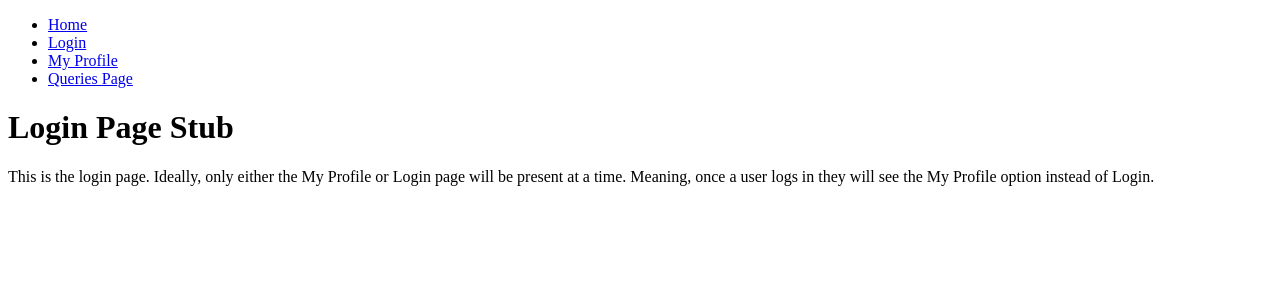
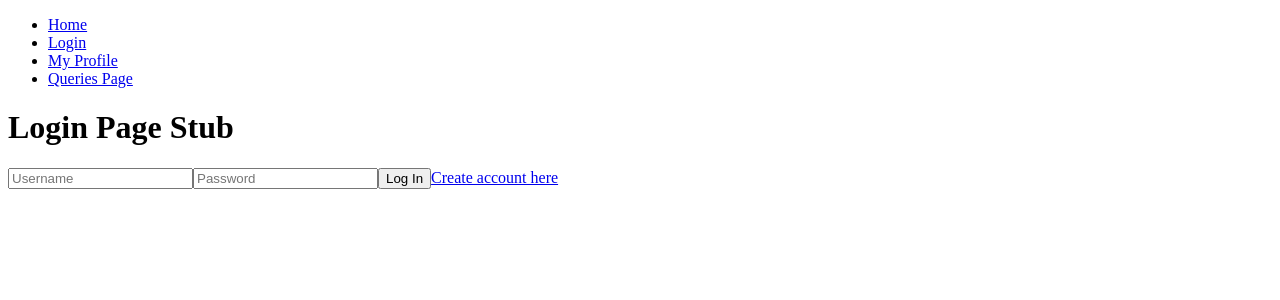
Before and after one commit to GoonerBrian/CIS4301-Group-11, a React (Create React App) app in the folder frontend/: page /login in a window 1280 px wide. Shown: the top 300 px of the page. Built offline with nearby package versions, Linux system fonts and the light colour scheme.

Commit message:
added places for login info and link to create account

```diff
--- a/frontend/src/pages/LoginPage.js
+++ b/frontend/src/pages/LoginPage.js
@@ -1,8 +1,24 @@
+import {useState} from 'react';
+import {Link} from 'react-router-dom';
 const LoginPage = () => {
+    const [username, setUserName] = useState('');
+    const [Password, setPassWord] = useState('');
+    const [error, setError] = useState('');
     return (
         <>
         <h1>Login Page Stub</h1>
-        <p>This is the login page. Ideally, only either the My Profile or Login page will be present at a time. Meaning, once a user logs in they will see the My Profile option instead of Login.</p>
+        {error && <p>{error}</p>}
+        <input placeholder= 'Username'
+        value = {username}
+        onChange={e => setUserName(e.target.username)} />
+
+        <input type='password'
+        placeholder ='Password'
+        value = {Password}
+        onChange={e => setPassWord(e.target.Password)}/>
+
+        <button>Log In</button>
+        <Link to='/create-account'>Create account here</Link>
         </>
     );
 }
```
